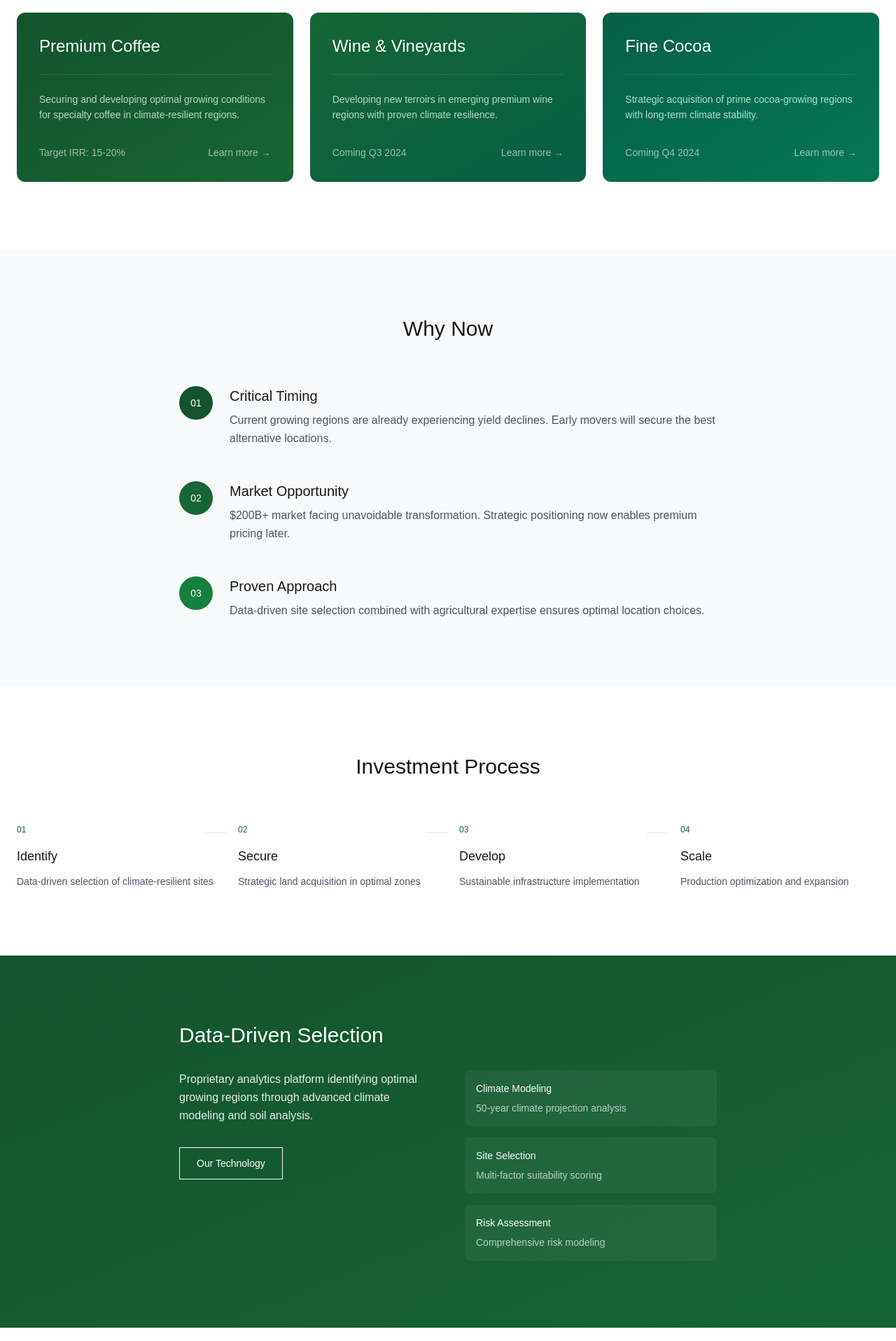
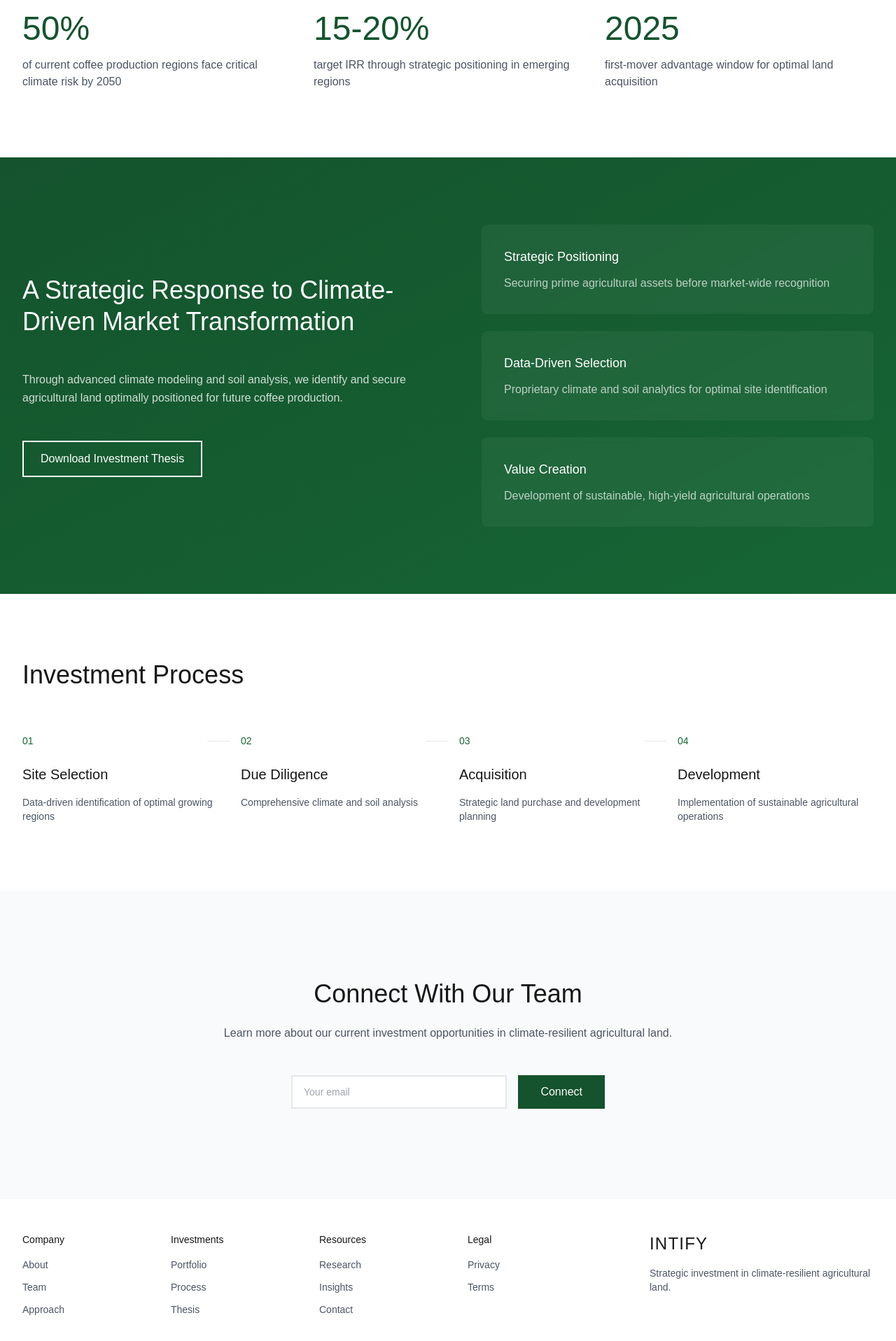
Before and after one commit to diegosiguelnitzkys/intify1.0, a Next.js app: page / in a window 1280 px wide. Shown: the part 880-2797 px from the top of the page at 70% size. Built offline with nearby package versions, Linux system fonts and the light colour scheme.

Commit message:
Complete redesign: premium investment platform look and feel

```diff
--- a/src/app/page.tsx
+++ b/src/app/page.tsx
@@ -4,189 +4,154 @@
 export default function Home() {
   return (
     <main className="min-h-screen bg-white">
-      {/* Navigation */}
-      <nav className="fixed w-full bg-white/95 backdrop-blur-sm z-50 border-b border-gray-100">
-        <div className="container mx-auto px-6">
-          <div className="flex justify-between items-center h-20">
-            <div className="text-2xl font-light tracking-wider">INTIFY</div>
-            <div className="space-x-12">
-              <button className="text-gray-600 hover:text-black transition-colors text-sm">
-                Opportunities
+      {/* Navigation - Refined */}
+      <nav className="fixed w-full bg-white/95 backdrop-blur-sm z-50">
+        <div className="container mx-auto px-8">
+          <div className="flex justify-between items-center h-24">
+            <div className="text-2xl tracking-wider font-light">INTIFY</div>
+            <div className="flex items-center space-x-12">
+              <button className="text-gray-600 hover:text-black transition-colors text-sm tracking-wide">
+                Investment Thesis
               </button>
-              <button className="text-gray-600 hover:text-black transition-colors text-sm">
+              <button className="text-gray-600 hover:text-black transition-colors text-sm tracking-wide">
+                Portfolio
+              </button>
+              <button className="text-gray-600 hover:text-black transition-colors text-sm tracking-wide">
                 Approach
               </button>
-              <button className="text-gray-600 hover:text-black transition-colors text-sm">
-                About
-              </button>
-              <button className="border border-gray-900 px-5 py-2 hover:bg-gray-900 hover:text-white transition-colors text-sm">
-                Invest Now
+              <button className="border-2 border-green-900 px-6 py-2.5 text-green-900 hover:bg-green-900 hover:text-white transition-all duration-300 text-sm tracking-wide">
+                Connect
               </button>
             </div>
           </div>
         </div>
       </nav>
 
-      {/* Hero Section */}
-      <div className="pt-32 pb-20 bg-gradient-to-b from-green-50 to-white">
-        <div className="container mx-auto px-6">
-          <div className="max-w-4xl mx-auto text-center">
-            <div className="mb-6">
-              <span className="text-green-800 text-sm font-medium tracking-wider">SECURING TOMORROW'S COFFEE PRODUCTION</span>
+      {/* Hero Section - Premium */}
+      <div className="min-h-screen relative flex items-center pt-24 overflow-hidden">
+        <div className="absolute inset-0 bg-gradient-to-b from-green-50/50 to-white pointer-events-none"/>
+        <div className="absolute right-0 top-1/2 -translate-y-1/2 text-[200px] text-green-100 font-light tracking-tight leading-none -z-10">
+          Agricultural<br/>Investment
+        </div>
+        <div className="container mx-auto px-8 relative">
+          <div className="max-w-3xl">
+            <div className="mb-8">
+              <div className="inline-block border-2 border-green-900/10 rounded-full px-4 py-1">
+                <span className="text-green-800 text-sm font-medium tracking-wider">INVESTMENT OPPORTUNITY</span>
+              </div>
             </div>
             <h1 className="text-6xl font-light leading-tight mb-8 tracking-tight">
-              Invest in Climate Resilient Agricultural Land
+              Securing Tomorrow&apos;s<br />Coffee Production<br />Through Strategic Land<br />Acquisition
             </h1>
-            <p className="text-xl text-gray-800 mb-12 max-w-2xl mx-auto leading-relaxed">
-              We identify and secure the world's most climate-resilient coffee growing regions, creating unique investment opportunities in a $200B+ market transformation.
+            <p className="text-xl text-gray-600 mb-12 leading-relaxed max-w-2xl">
+              Identifying and securing climate-resilient agricultural land in a $200B+ market transformation.
             </p>
-            <div className="flex gap-6 justify-center">
-              <button className="bg-green-900 text-white px-8 py-4 hover:bg-green-800 transition-colors text-sm tracking-wide">
-                Investment Opportunities
+            <div className="flex gap-6 items-center">
+              <button className="bg-green-900 text-white px-8 py-4 hover:bg-green-800 transition-all duration-300 group">
+                <span className="flex items-center gap-2">
+                  Investment Deck
+                  <span className="group-hover:translate-x-0.5 transition-transform">→</span>
+                </span>
               </button>
-              <button className="border border-green-900 text-green-900 px-8 py-4 hover:bg-green-900 hover:text-white transition-colors text-sm tracking-wide">
+              <a href="#approach" className="text-green-900 hover:text-green-800 flex items-center gap-2 transition-colors">
                 Our Approach
+                <span className="text-lg">→</span>
+              </a>
+            </div>
+          </div>
+        </div>
+      </div>
+
+      {/* Key Metrics - Refined */}
+      <div className="py-24 border-t border-gray-100">
+        <div className="container mx-auto px-8">
+          <div className="grid grid-cols-3 gap-8">
+            <div>
+              <div className="text-5xl font-light text-green-900 mb-4">50%</div>
+              <p className="text-gray-600">of current coffee production regions face critical climate risk by 2050</p>
+            </div>
+            <div>
+              <div className="text-5xl font-light text-green-900 mb-4">15-20%</div>
+              <p className="text-gray-600">target IRR through strategic positioning in emerging regions</p>
+            </div>
+            <div>
+              <div className="text-5xl font-light text-green-900 mb-4">2025</div>
+              <p className="text-gray-600">first-mover advantage window for optimal land acquisition</p>
+            </div>
+          </div>
+        </div>
+      </div>
+
+      {/* Investment Thesis - Clean */}
+      <div className="py-24 bg-gradient-to-br from-green-900 to-green-800 text-white">
+        <div className="container mx-auto px-8">
+          <div className="grid grid-cols-2 gap-24 items-center">
+            <div>
+              <h2 className="text-4xl font-light mb-12 leading-tight">
+                A Strategic Response to Climate-Driven Market Transformation
+              </h2>
+              <p className="text-white/80 leading-relaxed mb-12">
+                Through advanced climate modeling and soil analysis, we identify and secure agricultural land optimally positioned for future coffee production.
+              </p>
+              <div className="flex items-center gap-8">
+                <button className="border-2 border-white px-6 py-3 hover:bg-white hover:text-green-900 transition-all duration-300">
+                  Download Investment Thesis
                 </button>
               </div>
-
-            {/* Key Stats */}
-            <div className="grid md:grid-cols-3 gap-12 mt-20 text-left">
-              <div className="border-l-2 border-green-900 pl-6">
-                <div className="text-3xl font-light text-green-900 mb-2">50%</div>
-                <p className="text-sm text-gray-600">of current growing regions at risk by 2050</p>
             </div>
-              <div className="border-l-2 border-green-900 pl-6">
-                <div className="text-3xl font-light text-green-900 mb-2">15-20%</div>
-                <p className="text-sm text-gray-600">target IRR through strategic positioning</p>
+            <div className="space-y-6">
+              <div className="bg-white/5 p-8 rounded-lg backdrop-blur-sm">
+                <h3 className="text-lg font-light mb-3">Strategic Positioning</h3>
+                <p className="text-white/70">Securing prime agricultural assets before market-wide recognition</p>
               </div>
-              <div className="border-l-2 border-green-900 pl-6">
-                <div className="text-3xl font-light text-green-900 mb-2">2025</div>
-                <p className="text-sm text-gray-600">first mover advantage window</p>
+              <div className="bg-white/5 p-8 rounded-lg backdrop-blur-sm">
+                <h3 className="text-lg font-light mb-3">Data-Driven Selection</h3>
+                <p className="text-white/70">Proprietary climate and soil analytics for optimal site identification</p>
+              </div>
+              <div className="bg-white/5 p-8 rounded-lg backdrop-blur-sm">
+                <h3 className="text-lg font-light mb-3">Value Creation</h3>
+                <p className="text-white/70">Development of sustainable, high-yield agricultural operations</p>
               </div>
             </div>
           </div>
         </div>
       </div>
 
-      {/* Investment Focus */}
+      {/* Process - Simplified */}
       <div className="py-24">
-        <div className="container mx-auto px-6">
-          <div className="grid md:grid-cols-3 gap-6">
-            <div className="bg-gradient-to-br from-green-900 to-green-800 p-8 rounded-xl text-white group hover:shadow-xl transition-all duration-300">
-              <div className="border-b border-white/10 pb-6 mb-6">
-                <h3 className="text-2xl font-light">Premium Coffee</h3>
+        <div className="container mx-auto px-8">
+          <div className="max-w-lg">
+            <h2 className="text-4xl font-light mb-16">Investment Process</h2>
           </div>
-              <p className="text-green-100/80 text-sm leading-relaxed mb-8">
-                Securing and developing optimal growing conditions for specialty coffee in climate-resilient regions.
-              </p>
-              <div className="flex justify-between items-center text-sm">
-                <span className="text-white/60">Target IRR: 15-20%</span>
-                <span className="text-white/60 group-hover:text-white transition-colors">Learn more →</span>
-              </div>
-            </div>
-
-            <div className="bg-gradient-to-br from-green-800 to-emerald-800 p-8 rounded-xl text-white group hover:shadow-xl transition-all duration-300">
-              <div className="border-b border-white/10 pb-6 mb-6">
-                <h3 className="text-2xl font-light">Wine & Vineyards</h3>
-              </div>
-              <p className="text-green-100/80 text-sm leading-relaxed mb-8">
-                Developing new terroirs in emerging premium wine regions with proven climate resilience.
-              </p>
-              <div className="flex justify-between items-center text-sm">
-                <span className="text-white/60">Coming Q3 2024</span>
-                <span className="text-white/60 group-hover:text-white transition-colors">Learn more →</span>
-              </div>
-            </div>
-
-            <div className="bg-gradient-to-br from-emerald-800 to-emerald-700 p-8 rounded-xl text-white group hover:shadow-xl transition-all duration-300">
-              <div className="border-b border-white/10 pb-6 mb-6">
-                <h3 className="text-2xl font-light">Fine Cocoa</h3>
-              </div>
-              <p className="text-green-100/80 text-sm leading-relaxed mb-8">
-                Strategic acquisition of prime cocoa-growing regions with long-term climate stability.
-              </p>
-              <div className="flex justify-between items-center text-sm">
-                <span className="text-white/60">Coming Q4 2024</span>
-                <span className="text-white/60 group-hover:text-white transition-colors">Learn more →</span>
-              </div>
-            </div>
-          </div>
-        </div>
-      </div>
-
-      {/* Why Now Section */}
-      <div className="py-24 bg-gray-50">
-        <div className="container mx-auto px-6">
-          <div className="max-w-3xl mx-auto">
-            <h2 className="text-3xl font-light text-center mb-16">Why Now</h2>
-            <div className="space-y-12">
-              <div className="flex gap-6">
-                <div className="w-12 h-12 rounded-full bg-green-900 flex items-center justify-center text-white text-sm shrink-0">01</div>
-                <div>
-                  <h3 className="text-xl font-light mb-2">Critical Timing</h3>
-                  <p className="text-gray-600 leading-relaxed">
-                    Current growing regions are already experiencing yield declines. Early movers will secure the best alternative locations.
-                  </p>
-                </div>
-              </div>
-
-              <div className="flex gap-6">
-                <div className="w-12 h-12 rounded-full bg-green-800 flex items-center justify-center text-white text-sm shrink-0">02</div>
-                <div>
-                  <h3 className="text-xl font-light mb-2">Market Opportunity</h3>
-                  <p className="text-gray-600 leading-relaxed">
-                    $200B+ market facing unavoidable transformation. Strategic positioning now enables premium pricing later.
-                  </p>
-                </div>
-              </div>
-
-              <div className="flex gap-6">
-                <div className="w-12 h-12 rounded-full bg-green-700 flex items-center justify-center text-white text-sm shrink-0">03</div>
-                <div>
-                  <h3 className="text-xl font-light mb-2">Proven Approach</h3>
-                  <p className="text-gray-600 leading-relaxed">
-                    Data-driven site selection combined with agricultural expertise ensures optimal location choices.
-                  </p>
-                </div>
-              </div>
-            </div>
-          </div>
-        </div>
-      </div>
-
-      {/* Process */}
-      <div className="py-24">
-        <div className="container mx-auto px-6">
-          <h2 className="text-3xl font-light text-center mb-16">Investment Process</h2>
-          <div className="grid md:grid-cols-4 gap-8">
+          <div className="grid grid-cols-4 gap-8">
             {[
               {
                 step: "01",
-                title: "Identify",
-                desc: "Data-driven selection of climate-resilient sites"
+                title: "Site Selection",
+                desc: "Data-driven identification of optimal growing regions"
               },
               {
                 step: "02",
-                title: "Secure",
-                desc: "Strategic land acquisition in optimal zones"
+                title: "Due Diligence",
+                desc: "Comprehensive climate and soil analysis"
               },
               {
                 step: "03",
-                title: "Develop",
-                desc: "Sustainable infrastructure implementation"
+                title: "Acquisition",
+                desc: "Strategic land purchase and development planning"
               },
               {
                 step: "04",
-                title: "Scale",
-                desc: "Production optimization and expansion"
+                title: "Development",
+                desc: "Implementation of sustainable agricultural operations"
               }
             ].map((item, index) => (
-              <div key={index} className="relative">
-                <div className="text-xs text-green-800 font-medium mb-4">{item.step}</div>
-                <h3 className="text-lg font-light mb-3">{item.title}</h3>
-                <p className="text-sm text-gray-600">{item.desc}</p>
+              <div key={index} className="relative group">
+                <div className="text-sm text-green-800 mb-6 font-medium">{item.step}</div>
+                <h3 className="text-xl font-light mb-4">{item.title}</h3>
+                <p className="text-gray-600 text-sm">{item.desc}</p>
                 {index < 3 && (
-                  <div className="hidden md:block absolute top-3 -right-4 w-8 h-[1px] bg-gray-200"></div>
+                  <div className="absolute top-2.5 -right-4 w-8 h-[1px] bg-gray-200"/>
                 )}
               </div>
             ))}
@@ -194,112 +159,83 @@ export default function Home() {
         </div>
       </div>
 
-      {/* Technology Section */}
-      <div className="py-24 bg-gradient-to-br from-green-900 to-green-800 text-white">
-        <div className="container mx-auto px-6">
-          <div className="max-w-3xl mx-auto">
-            <h2 className="text-3xl font-light mb-8">Data-Driven Selection</h2>
-            <div className="grid md:grid-cols-2 gap-12">
-              <div>
-                <p className="text-white/90 leading-relaxed mb-8">
-                  Proprietary analytics platform identifying optimal growing regions through advanced climate modeling and soil analysis.
-                </p>
-                <button className="border border-white px-6 py-3 text-sm hover:bg-white hover:text-green-900 transition-colors">
-                  Our Technology
-                </button>
-              </div>
-              <div className="space-y-4">
-                <div className="p-4 bg-white/5 rounded-lg">
-                  <h4 className="text-sm font-medium mb-2">Climate Modeling</h4>
-                  <p className="text-white/70 text-sm">50-year climate projection analysis</p>
-                </div>
-                <div className="p-4 bg-white/5 rounded-lg">
-                  <h4 className="text-sm font-medium mb-2">Site Selection</h4>
-                  <p className="text-white/70 text-sm">Multi-factor suitability scoring</p>
-                </div>
-                <div className="p-4 bg-white/5 rounded-lg">
-                  <h4 className="text-sm font-medium mb-2">Risk Assessment</h4>
-                  <p className="text-white/70 text-sm">Comprehensive risk modeling</p>
-                </div>
-              </div>
-            </div>
-          </div>
-        </div>
-      </div>
-
-      {/* CTA Section */}
-      <div className="py-24">
-        <div className="container mx-auto px-6">
+      {/* CTA Section - Premium */}
+      <div className="py-32 bg-gray-50">
+        <div className="container mx-auto px-8">
           <div className="max-w-2xl mx-auto text-center">
-            <h2 className="text-3xl font-light mb-6">Secure Your Position</h2>
+            <h2 className="text-4xl font-light mb-6">Connect With Our Team</h2>
             <p className="text-gray-600 mb-12">
-              Connect with our team to learn about current investment opportunities in climate-resilient coffee production.
+              Learn more about our current investment opportunities in climate-resilient agricultural land.
             </p>
             <form className="flex gap-4 max-w-md mx-auto">
               <input
                 type="email"
-                placeholder="Your email address"
-                className="flex-1 px-4 py-3 border border-gray-200 focus:outline-none focus:border-green-900 text-sm"
+                placeholder="Your email"
+                className="flex-1 px-4 py-3 border-2 border-gray-200 focus:outline-none focus:border-green-900 text-sm transition-colors"
                 required
               />
               <button
                 type="submit"
-                className="bg-green-900 text-white px-6 py-3 hover:bg-green-800 transition-colors text-sm whitespace-nowrap"
+                className="bg-green-900 text-white px-8 py-3 hover:bg-green-800 transition-all duration-300"
               >
-                Get Started
+                Connect
               </button>
             </form>
           </div>
         </div>
       </div>
 
-      {/* Footer */}
+      {/* Footer - Elegant */}
       <footer className="py-12 border-t border-gray-100">
-        <div className="container mx-auto px-6">
-          <div className="grid md:grid-cols-4 gap-12">
+        <div className="container mx-auto px-8">
+          <div className="flex justify-between items-start">
+            <div className="grid grid-cols-4 gap-12 flex-1">
               <div>
                 <h3 className="text-sm font-medium mb-4">Company</h3>
-              <ul className="space-y-2 text-sm text-gray-600">
-                <li className="hover:text-gray-900 cursor-pointer">About</li>
-                <li className="hover:text-gray-900 cursor-pointer">Team</li>
-                <li className="hover:text-gray-900 cursor-pointer">News</li>
-                <li className="hover:text-gray-900 cursor-pointer">Contact</li>
+                <ul className="space-y-3 text-sm text-gray-600">
+                  <li className="hover:text-gray-900 cursor-pointer transition-colors">About</li>
+                  <li className="hover:text-gray-900 cursor-pointer transition-colors">Team</li>
+                  <li className="hover:text-gray-900 cursor-pointer transition-colors">Approach</li>
                 </ul>
               </div>
               <div>
-              <h3 className="text-sm font-medium mb-4">Opportunities</h3>
-              <ul className="space-y-2 text-sm text-gray-600">
-                <li className="hover:text-gray-900 cursor-pointer">Coffee</li>
-                <li className="hover:text-gray-900 cursor-pointer">Wine</li>
-                <li className="hover:text-gray-900 cursor-pointer">Cocoa</li>
+                <h3 className="text-sm font-medium mb-4">Investments</h3>
+                <ul className="space-y-3 text-sm text-gray-600">
+                  <li className="hover:text-gray-900 cursor-pointer transition-colors">Portfolio</li>
+                  <li className="hover:text-gray-900 cursor-pointer transition-colors">Process</li>
+                  <li className="hover:text-gray-900 cursor-pointer transition-colors">Thesis</li>
                 </ul>
               </div>
               <div>
                 <h3 className="text-sm font-medium mb-4">Resources</h3>
-              <ul className="space-y-2 text-sm text-gray-600">
-                <li className="hover:text-gray-900 cursor-pointer">Research</li>
-                <li className="hover:text-gray-900 cursor-pointer">Insights</li>
-                <li className="hover:text-gray-900 cursor-pointer">Documentation</li>
+                <ul className="space-y-3 text-sm text-gray-600">
+                  <li className="hover:text-gray-900 cursor-pointer transition-colors">Research</li>
+                  <li className="hover:text-gray-900 cursor-pointer transition-colors">Insights</li>
+                  <li className="hover:text-gray-900 cursor-pointer transition-colors">Contact</li>
                 </ul>
               </div>
               <div>
                 <h3 className="text-sm font-medium mb-4">Legal</h3>
-              <ul className="space-y-2 text-sm text-gray-600">
-                <li className="hover:text-gray-900 cursor-pointer">Terms</li>
-                <li className="hover:text-gray-900 cursor-pointer">Privacy</li>
-                <li className="hover:text-gray-900 cursor-pointer">Disclaimer</li></ul>
+                <ul className="space-y-3 text-sm text-gray-600">
+                  <li className="hover:text-gray-900 cursor-pointer transition-colors">Privacy</li>
+                  <li className="hover:text-gray-900 cursor-pointer transition-colors">Terms</li>
+                </ul>
               </div>
             </div>
-          <div className="mt-12 pt-8 border-t border-gray-100">
-            <div className="flex justify-between items-center">
+            <div className="ml-24">
+              <div className="text-2xl tracking-wider font-light mb-4">INTIFY</div>
+              <p className="text-sm text-gray-600 max-w-xs">
+                Strategic investment in climate-resilient agricultural land.
+              </p>
+            </div>
+          </div>
+          <div className="mt-20 pt-8 border-t border-gray-100 flex justify-between items-center">
             <div className="text-sm text-gray-600">
               © 2024 INTIFY. All rights reserved.
             </div>
             <div className="flex space-x-6">
-                <a href="#" className="text-gray-600 hover:text-gray-900">LinkedIn</a>
-                <a href="#" className="text-gray-600 hover:text-gray-900">Twitter</a>
-                <a href="#" className="text-gray-600 hover:text-gray-900">Medium</a>
-              </div>
+              <a href="#" className="text-gray-600 hover:text-gray-900 transition-colors">LinkedIn</a>
+              <a href="#" className="text-gray-600 hover:text-gray-900 transition-colors">Twitter</a>
             </div>
           </div>
         </div>
```
Lines whose indentation alone changed are shown as unchanged.
